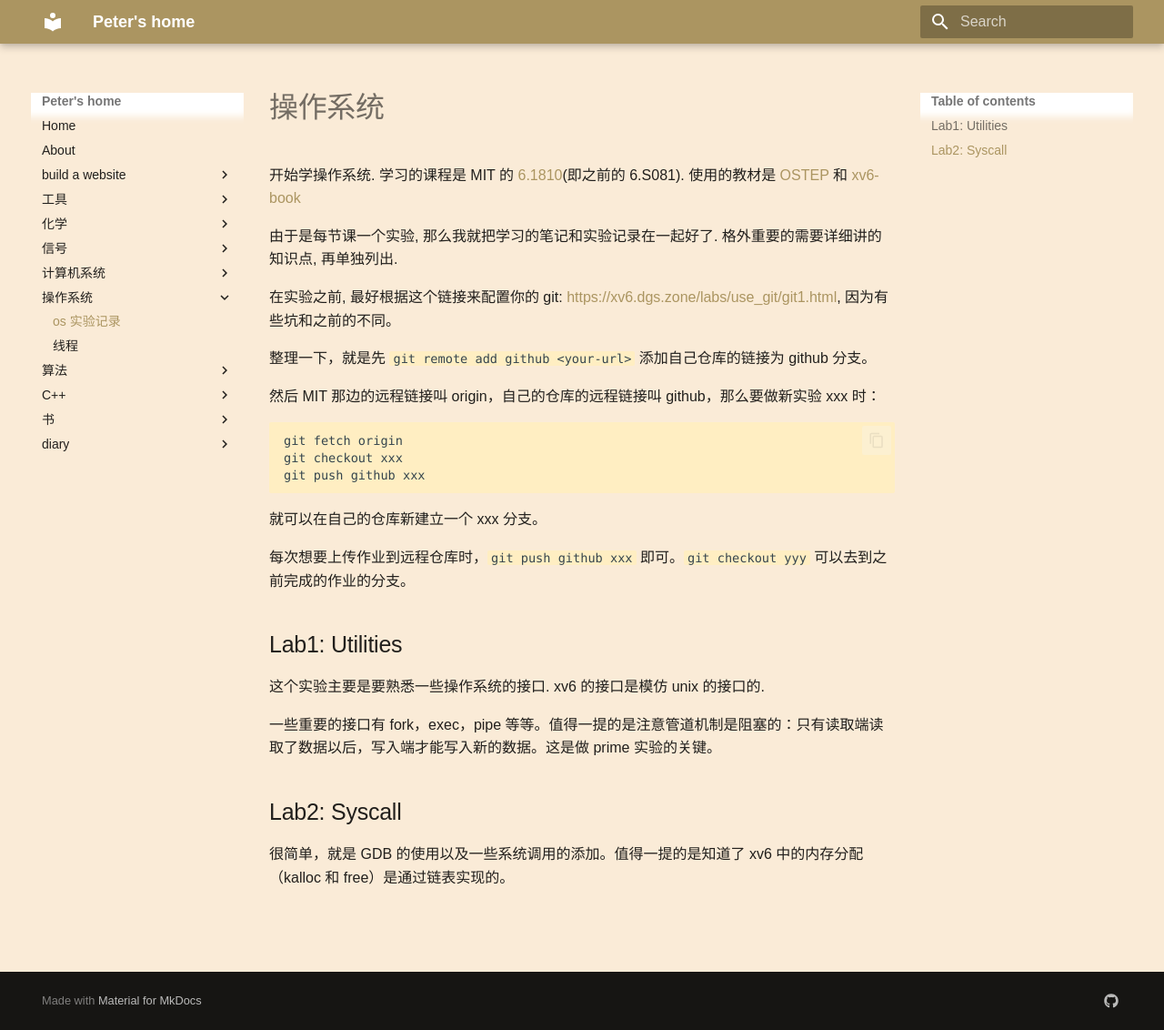
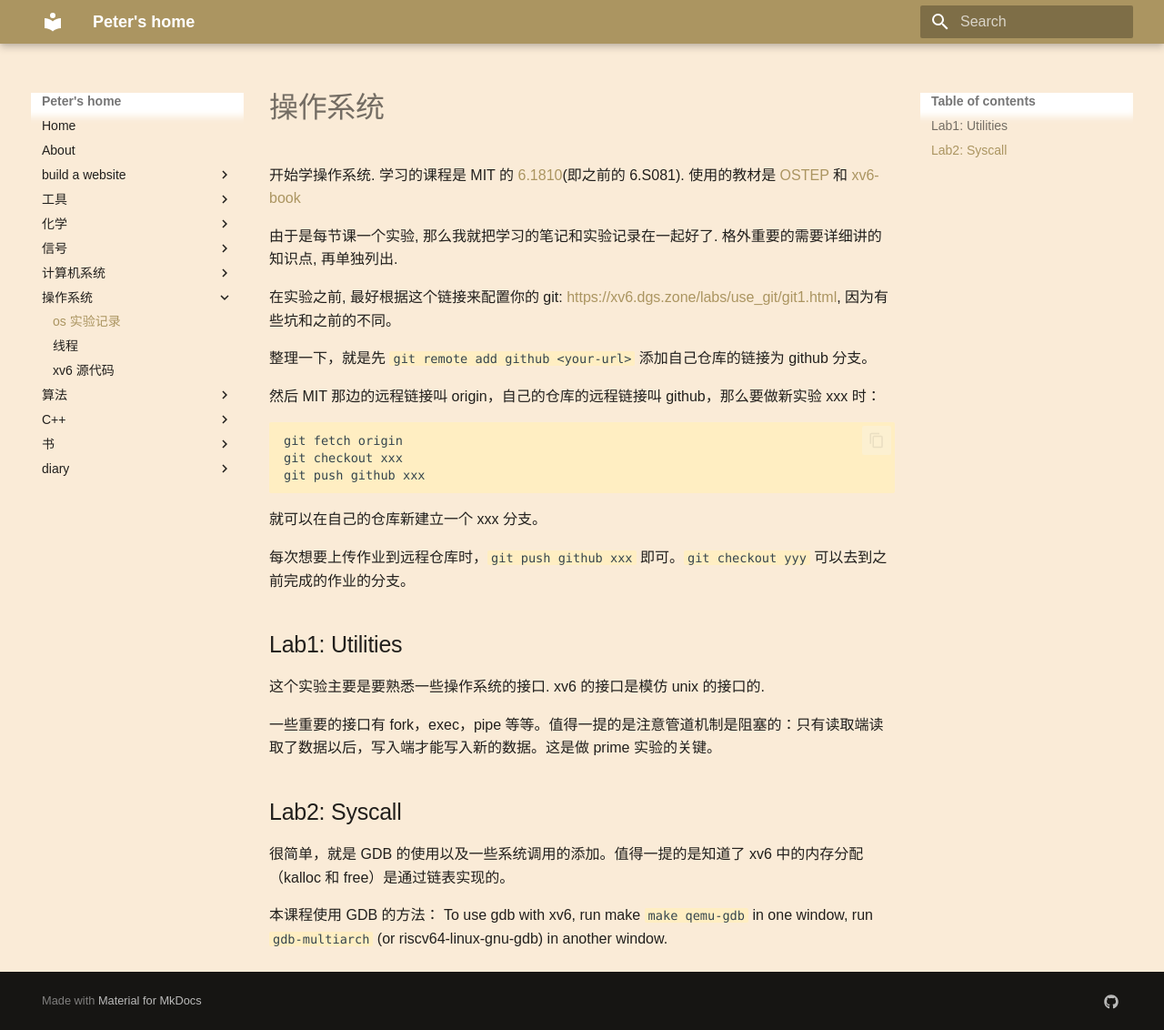
Before and after one commit to peter5723/peter5723.github.io, an MkDocs documentation site: the page built from docs/os/osnote.md, in a window 1280 px wide and 1132 px high. Shown: the whole window at 91% size. Built offline with MkDocs 1.6.1 and Material for MkDocs 9.7.7, drawn with Linux system fonts in a browser that asks for light colours; some web fonts are replaced; a style sheet for code colours, icons or effects is not loaded.

Commit message:
update on vm

```diff
--- a/docs/os/osnote.md
+++ b/docs/os/osnote.md
@@ -28,3 +28,6 @@ git push github xxx
 ## Lab2: Syscall
 
 很简单，就是 GDB 的使用以及一些系统调用的添加。值得一提的是知道了 xv6 中的内存分配（kalloc 和 free）是通过链表实现的。
+
+
+本课程使用 GDB 的方法：  To use gdb with xv6, run make `make qemu-gdb` in one window, run `gdb-multiarch` (or riscv64-linux-gnu-gdb) in another window.
--- a/mkdocs.yml
+++ b/mkdocs.yml
@@ -97,6 +97,7 @@ nav:
     - "vscode": "tools/vscode.md"
     - "shell": "tools/shell.md"
     - "vim": "tools/vim.md"
+    - "git": "tools/git.md"
     - "GNU Make": "tools/make.md"
     - "网络": "tools/ssh.md"
   - "化学":
@@ -119,6 +120,7 @@ nav:
   - "操作系统":
     - "os 实验记录": "os/osnote.md"
     - "线程": "os/thread.md"
+    - "xv6 源代码": "os/src.md"
   - "算法":
     - "介绍": "algorithm/intro.md"
     - "搜索":
```
Also changed, not shown: docs/ICS/2023-11-02-PAnote.md (+2 -0 lines), docs/os/src.md (added, +12 -0 lines), docs/tools/git.md (added, +1 -0 lines).
